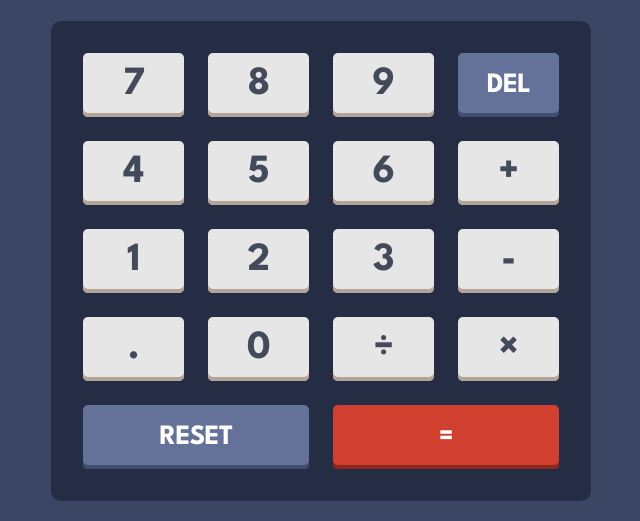
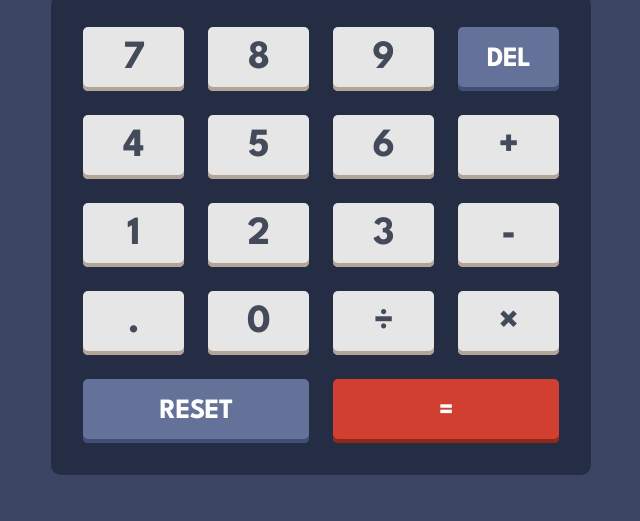
Before and after one commit to Emngila/calculator, a website: page index.html in a window 1280 px wide. Shown: the part 279-800 px from the top of the page, without its empty margins (319-959 px from the left). Drawn offline with Linux system fonts and the light colour scheme.

```diff
--- a/index.html
+++ b/index.html
@@ -17,7 +17,7 @@
   <body
     class="bg-page grid place-items-center h-screen transition-colors duration-300 ease-in-out"
   >
-    <main class="space-y-6 max-w-[540px] mx-7 pt-13">
+    <main class="space-y-6 max-w-[540px] mx-7 ">
       <!-- theme -->
       <div class="flex mx-auto md:w-full items-center justify-between">
         <span class="text-3 text-center pt-5 text-display">calc</span>
```
